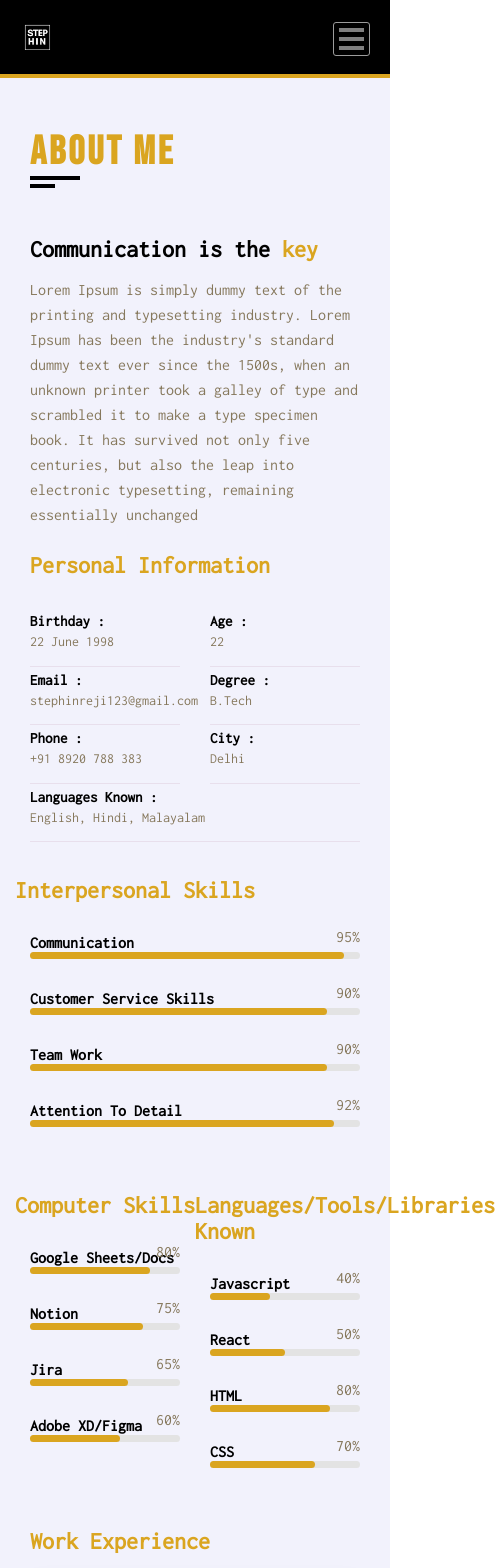
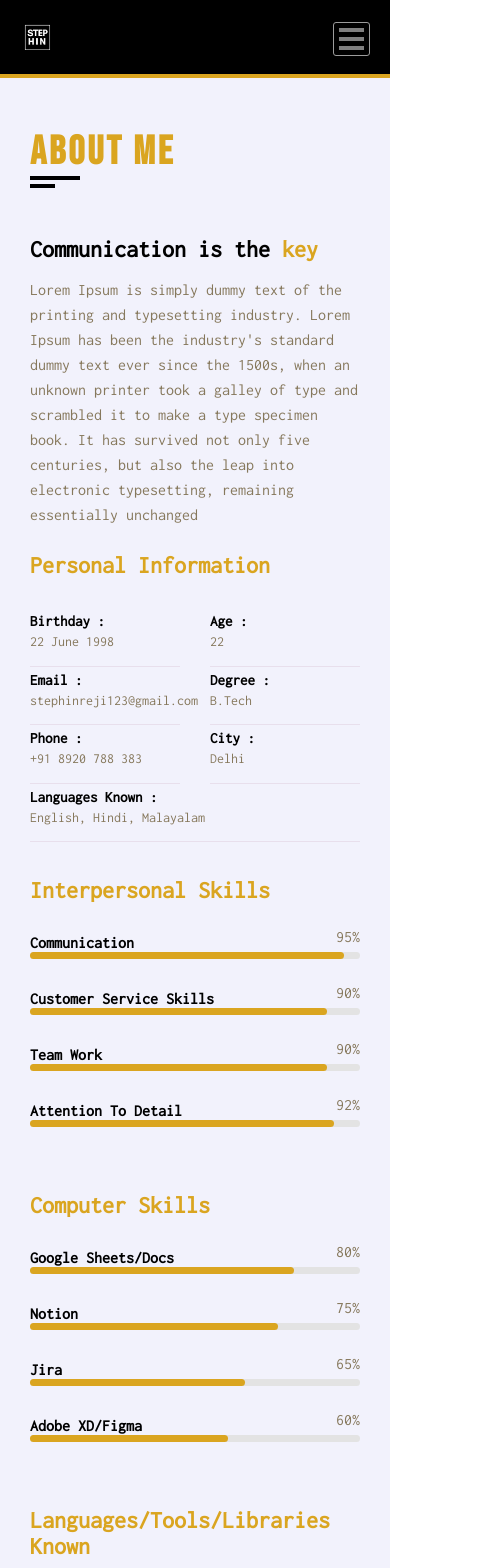
Before and after one commit to stephin007/myportfolio, a React (Create React App) app: page /about in a window 390 px wide. Shown: the top 1568 px of the page, 495 px wide, since content can reach past the window. Built offline with nearby package versions, Linux system fonts and the light colour scheme.

Commit message:
Edited about.css and about.js

```diff
--- a/src/components/About.js
+++ b/src/components/About.js
@@ -57,7 +57,7 @@ class About extends Component{
                                     </div>
                                     <div className="skills padd-15">
                                         <div className="row">
-                                            <h3 className="pi-title">
+                                            <h3 className="pi-title padd-15">
                                                 Interpersonal Skills
                                             </h3>
                                             <div className="skill-item padd-15">
@@ -92,7 +92,7 @@ class About extends Component{
                                     </div>
                                     <div className="skills padd-15" id="computerskills">
                                         <div className="row">
-                                            <h3 className="pi-title">
+                                            <h3 className="pi-title padd-15">
                                                 Computer Skills
                                             </h3>
                                             <div className="skill-item padd-15">
@@ -127,7 +127,7 @@ class About extends Component{
                                     </div>
                                     <div className="skills padd-15" id="tools">
                                         <div className="row">
-                                            <h3 className="pi-title">
+                                            <h3 className="pi-title padd-15">
                                                 Languages/Tools/Libraries Known
                                             </h3>
                                             <div className="skill-item padd-15">
--- a/src/css/about.css
+++ b/src/css/about.css
@@ -369,6 +369,11 @@
         flex: 0 0 100%;
         max-width: 100%;
     }
+    #computerskills, #tools{
+        -ms-flex: 0 0 100%;
+        flex: 0 0 100%;
+        max-width: 100%;
+    }
 }
 
 @media (max-width: 418px){
```
